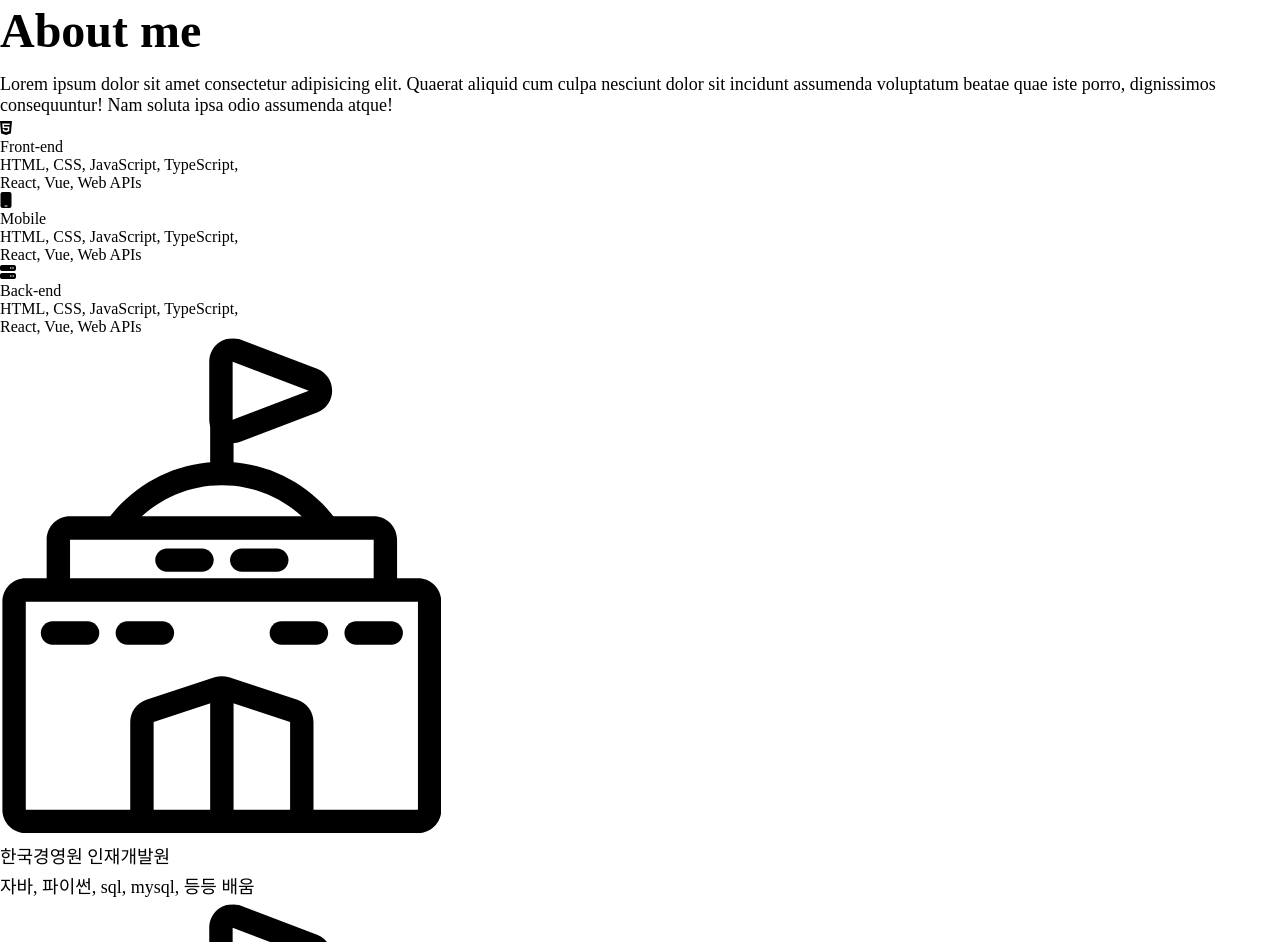
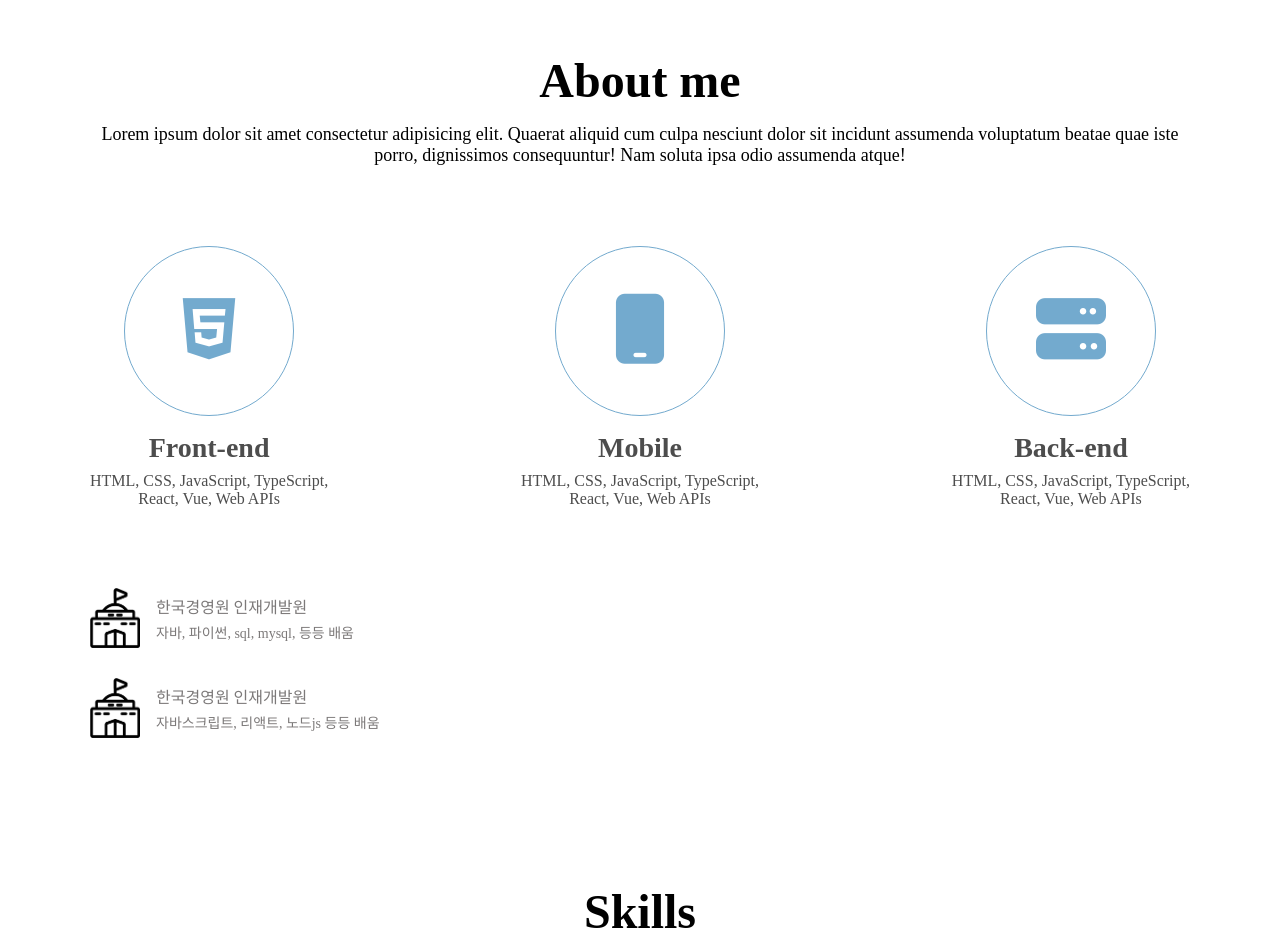
Before and after one commit to No-Hyunji/Portfolio, a plain HTML site: page index.html in a window 1280 px wide. Shown: the part 718-1660 px from the top of the page. Drawn offline with Linux system fonts and the light colour scheme; a web font is replaced by a local one.

Commit message:
CSS:About

```diff
--- a/index.html
+++ b/index.html
@@ -39,7 +39,7 @@
         <button class="home__contact">Contact Me</button>
     </section>
     <!-- About -->
-    <section id="about">
+    <section id="about" class="section">
         <h1>About me</h1>
         <p>Lorem ipsum dolor sit amet consectetur adipisicing elit. Quaerat aliquid cum culpa nesciunt dolor sit incidunt assumenda voluptatum beatae quae iste porro, dignissimos consequuntur! Nam soluta ipsa odio assumenda atque!</p>
         <div class="about__majors">
@@ -47,7 +47,7 @@
                 <div class="major__icon">
                     <i class="fab fa-html5"></i>
                 </div>
-                <div class="major__title">Front-end</div>
+                <h2 class="major__title">Front-end</h2>
                 <div class="major__description">
                     HTML, CSS, JavaScript, TypeScript,
                     <br/>React, Vue, Web APIs
@@ -57,7 +57,7 @@
                 <div class="major__icon">
                     <i class="fas fa-mobile"></i>
                 </div>
-                <div class="major__title">Mobile</div>
+                <h2 class="major__title">Mobile</h2>
                 <div class="major__description">
                     HTML, CSS, JavaScript, TypeScript,
                     <br/>React, Vue, Web APIs
@@ -67,7 +67,7 @@
                 <div class="major__icon">
                     <i class="fas fa-server"></i>
                 </div>
-                <div class="major__title">Back-end</div>
+                <h2 class="major__title">Back-end</h2>
                 <div class="major__description">
                     HTML, CSS, JavaScript, TypeScript,
                     <br/>React, Vue, Web APIs
@@ -77,18 +77,23 @@
         <div class="about__jobs">
             <div class="job">
                 <img src="imgs/jobs/school.png" alt="school" class="job__logo" />
-                <p class="job__name">한국경영원 인재개발원</p>
-                <p class="job__period">자바, 파이썬, sql, mysql, 등등 배움</p>
+                <div class="job__description">
+                    <p class="job__name">한국경영원 인재개발원</p>
+                    <p class="job__period">자바, 파이썬, sql, mysql, 등등 배움</p>
+                </div>
             </div>
             <div class="job">
                 <img src="imgs/jobs/school.png" alt="school" class="job__logo" />
-                <p class="job__name">한국경영원 인재개발원</p>
-                <p class="job__period">자바스크립트, 리액트, 노드js 등등 배움</p>
+                <div class="job__description">
+                    <p class="job__name">한국경영원 인재개발원</p>
+                    <p class="job__period">자바스크립트, 리액트, 노드js 등등 배움</p>
+                </div>
+
             </div>
         </div>
     </section>
     <!-- Skills -->
-    <section id="skills">
+    <section id="skills" class="section">
         <h1>Skills</h1>
         <h2>Skills & Attribute</h2>
         <p>
@@ -175,7 +180,7 @@
         </div>
     </section>
     <!-- Work -->
-    <section id="work">
+    <section id="work" class="section">
         <h1>My work</h1>
         <h3>Projects</h3>
         <div class="work__categories">
@@ -317,7 +322,7 @@
         </div>
     </section>
     <!-- TestImonials -->
-    <section id="testimonials">
+    <section id="testimonials" class="section">
         <h1>TestImonials</h1>
         <h3>see what they say about me</h3>
         <div class="testimonials">
@@ -346,7 +351,7 @@
         </div>
     </section>
     <!-- Contact -->
-    <section id="contact">
+    <section id="contact" class="section">
         <h1 class="contact__title">Let's talk</h1>
         <h2 class="contact__email">kiekuy47@gmail.com</h2>
         <div class="contact__links">
--- a/style.css
+++ b/style.css
@@ -36,6 +36,9 @@
 
   /* Size */
   --size-border-radius: 4px;
+
+  /* Annimation */
+  --animation-duration: 300ms;
 }
 
 /* Universal tags */
@@ -158,3 +161,77 @@ p {
   border: 2px solid var(--color-white);
   border-radius: var(--size-border-radius);
 }
+
+/* Section common */
+.section {
+  padding: 50px;
+  text-align: center;
+  max-width: 1200px;
+  margin: auto;
+}
+
+/* About */
+.about__majors {
+  display: flex;
+  justify-content: space-between;
+  margin: 80px 0;
+}
+
+.major__icon {
+  width: 170px;
+  height: 170px;
+  line-height: 170px;
+  font-size: 70px;
+  margin: auto;
+  color: var(--color-blue);
+  border: 1px solid var(--color-blue);
+  border-radius: 50%;
+  margin-bottom: 16px;
+}
+
+.major__icon i {
+  transition: all var(--animation-duration) ease;
+}
+
+.major__icon:hover i {
+  color: var(--color-pink);
+  transform: rotate(-30deg) scale(1.1);
+}
+
+.major__title,
+.major__description {
+  color: var(--color-dark-grey);
+}
+
+.major__description {
+  font-size: var(--font-small);
+}
+
+.job {
+  display: flex;
+  align-items: center;
+  margin-bottom: 30px;
+}
+
+.job__description {
+  margin: 0 16px;
+  text-align: left;
+}
+
+.job__name,
+.job__period {
+  color: var(--color-light-grey);
+}
+
+.job__name {
+  font-size: var(--font-small);
+}
+
+.job__period {
+  font-size: var(--font-micro);
+}
+
+.about__jobs img {
+  width: 50px;
+  height: 60px;
+}
```
